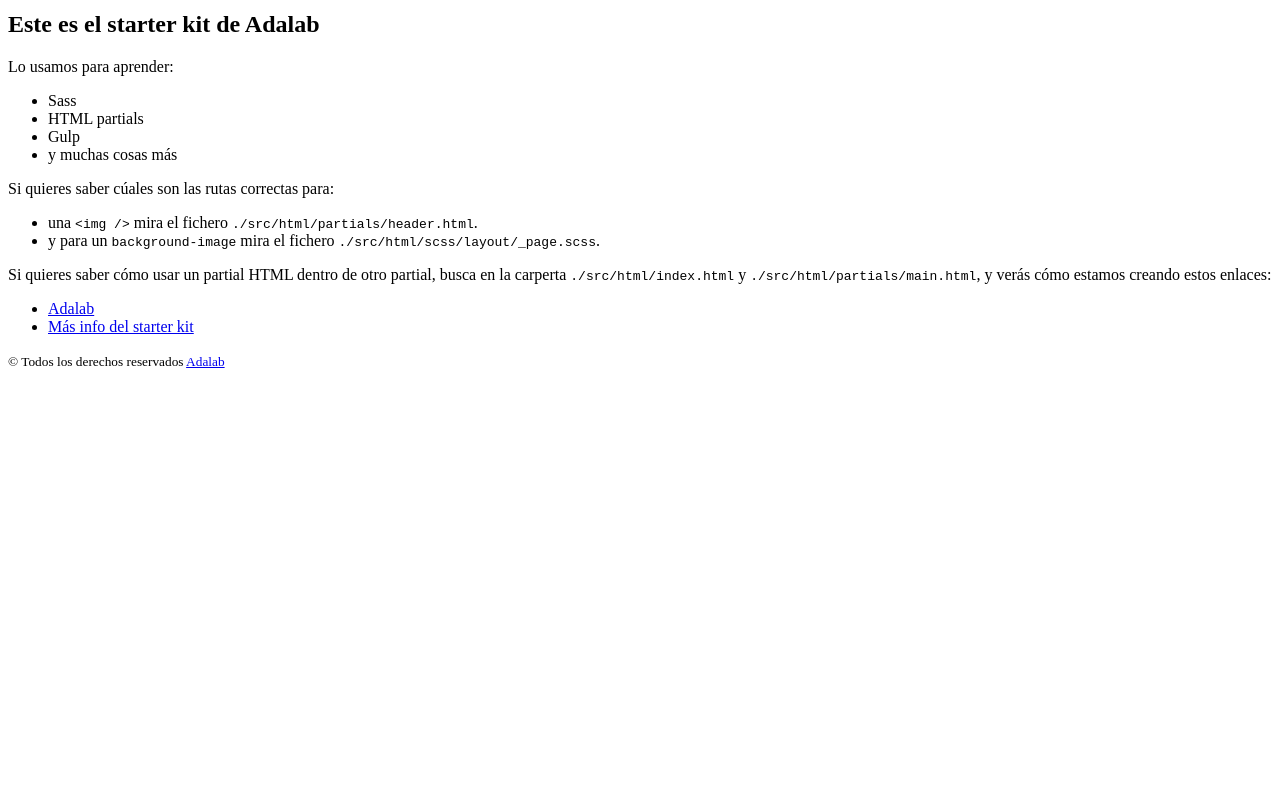
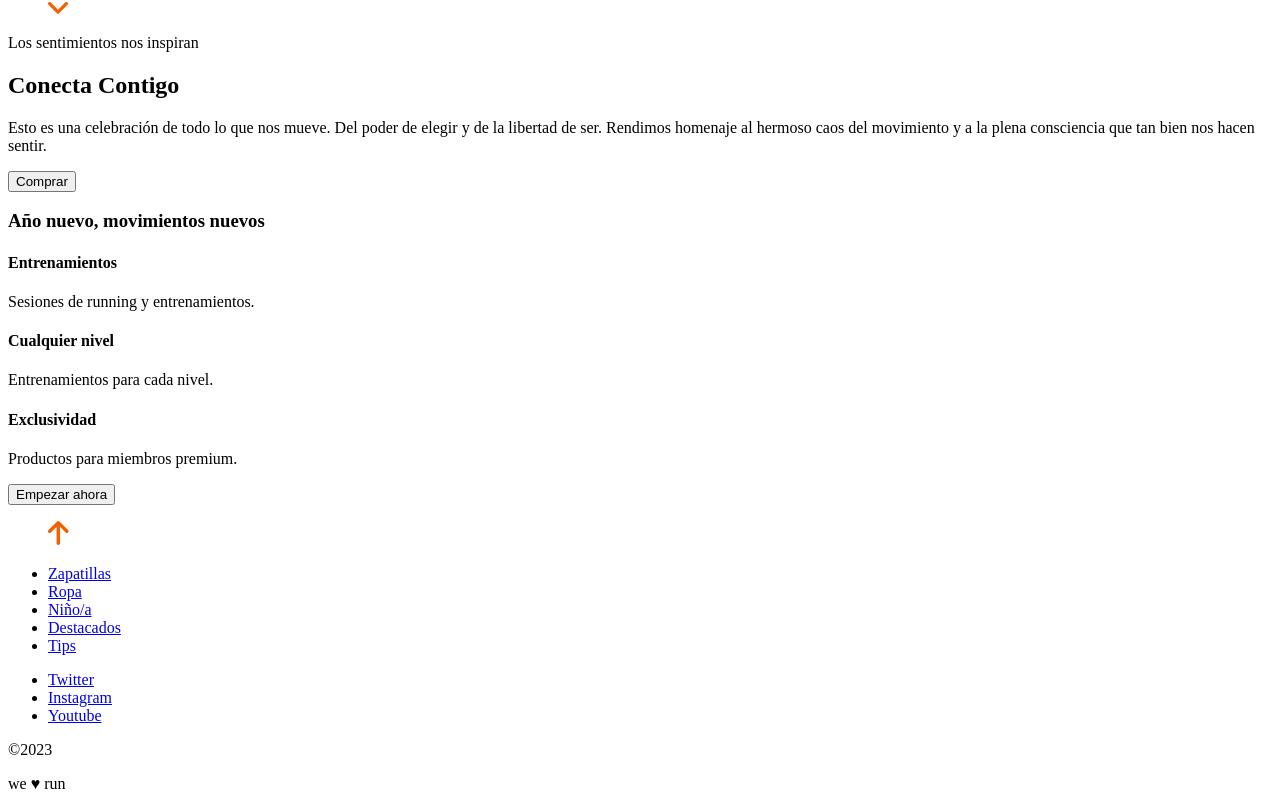
Before and after one commit to Adalab/modulo-1-evaluacion-final-gabriela-ppv, a website built with Vite: page docs/index.html in a window 1280 px wide. Shown: the part 161-955 px from the top of the page. Before the commit the page ends 800 px from the top, so only its background shows below. Built offline with nearby package versions, Linux system fonts and the light colour scheme.

Commit message:
Deployed new version of the page to production

```diff
--- a/docs/index.html
+++ b/docs/index.html
@@ -3,67 +3,109 @@
   <head>
     <meta charset="UTF-8" />
     <meta name="viewport" content="width=device-width, initial-scale=1" />
-    <title>Adalab Web Starter Kit</title>
-    <link href="https://fonts.googleapis.com/css?family=Roboto&display=swap" rel="stylesheet" />
+    <title>Evaluacion final modulo 1</title>
 
-    <link rel="icon" href="./images/favicon.png" />
-    <link rel="stylesheet" href="./assets/main-62015576.css">
+    <link rel="preconnect" href="https://fonts.googleapis.com" />
+    <link rel="preconnect" href="https://fonts.gstatic.com" crossorigin />
+    <link
+      href="https://fonts.googleapis.com/css2?family=Montserrat:ital,wght@0,400;0,800;1,300&family=Roboto:ital,wght@0,400;0,500;0,900;1,400&display=swap"
+      rel="stylesheet"
+    />
+    <link rel="preconnect" href="https://fonts.googleapis.com" />
+    <link rel="preconnect" href="https://fonts.gstatic.com" crossorigin />
+    <link
+      href="https://fonts.googleapis.com/css2?family=Montserrat:ital,wght@0,400;0,800;1,300&family=Roboto+Slab:wght@700&family=Roboto:ital,wght@0,400;0,500;0,900;1,400&display=swap"
+      rel="stylesheet"
+    />
+    <link rel="stylesheet" href="./assets/index-83d4edaf.css">
   </head>
 
   <body>
-    <div class="page">
-      <header class="page__header">
-  <img src="./images/logo-adalab.png" alt="Adalab">
-  <h1>Bienvenidos a Adalab</h1>
+    <main>
+      <header class="header" id="headerinicio">
+  <figure class="header__hamburger">
+    <a href="https://adalab.es">
+      <img src="./images/ico-menu.svg" alt="icono menu" />
+    </a>
+  </figure>
+
+  <h1 class="header__title">Hasta un 50% de descuento</h1>
+  <h2 class="header__titletwo">
+    Ya estan aqui las ofertas de fin de temporada
+  </h2>
+  <figure>
+    <a href="#move">
+      <img
+        src="./images/ico-scroll-down.svg"
+        alt="scroll de flecha"
+        class="header__scrolldown"
+        class="header__scrolldown"
+      />
+    </a>
+  </figure>
 </header>
 
-      <main class="page__main">
-  <h2>Este es el starter kit de Adalab</h2>
-  <p>Lo usamos para aprender:</p>
-  <ul class="main__list">
-    <li>Sass</li>
-    <li>HTML partials</li>
-    <li>Gulp</li>
-    <li>y muchas cosas más</li>
-  </ul>
-  <p>Si quieres saber cúales son las rutas correctas para:</p>
-  <ul class="main__list">
-    <li>
-      una <code class="code">&lt;img /&gt;</code> mira el fichero
-      <code class="code">./src/html/partials/header.html</code>.
-    </li>
-    <li>
-      y para un <code class="code">background-image</code> mira el fichero
-      <code class="code">./src/html/scss/layout/_page.scss</code>.
-    </li>
-  </ul>
-  <p>
-    Si quieres saber cómo usar un partial HTML dentro de otro partial, busca en la carperta
-    <code class="code">./src/html/index.html</code> y
-    <code class="code">./src/html/partials/main.html</code>, y verás cómo estamos creando estos
-    enlaces:
+      <section class="boxconnect">
+  <p class="boxconnect__slogan">Los sentimientos nos inspiran</p>
+  <h2 class="boxconnect__title">Conecta Contigo</h2>
+  <p class="boxconnect__text">
+    Esto es una celebración de todo lo que nos mueve. Del poder de elegir y de
+    la libertad de ser. Rendimos homenaje al hermoso caos del movimiento y a la
+    plena consciencia que tan bien nos hacen sentir.
   </p>
-  <ul class="main__list">
-    <li>
-      <a class="link__adalab" href="https://adalab.es">Adalab</a>
+  <button class="boxconnect__button">Comprar</button>
+</section>
 
-    </li>
-    <li>
-      <a class="{=$aClass}" href="./more-info.html">Más info del starter kit</a>
+      <section class="boxnewyear" id="move">
+  <h3 class="boxnewyear__title">Año nuevo, movimientos nuevos</h3>
+  <article class="boxnewyear__article">
+  <h4>Entrenamientos</h4>
+  <p>Sesiones de running y entrenamientos.</p>
+</article>
 
-    </li>
-  </ul>
-</main>
+  <article class="boxnewyear__article">
+  <h4>Cualquier nivel</h4>
+  <p>Entrenamientos para cada nivel.</p>
+</article>
 
-      <footer class="page__footer">
-  <small>
-    &copy; Todos los derechos reservados
-    <a class="link__adalab" href="https://adalab.es">Adalab</a>
+  <article class="boxnewyear__article">
+  <h4>Exclusividad</h4>
+  <p>Productos para miembros premium.</p>
+</article>
 
-  </small>
+  <button class="boxnewyear__button">Empezar ahora</button>
+</section>
+
+      <footer class="footer">
+  <figure class="footer__arrow">
+    <a href="#headerinicio">
+      <img src="./images/ico-arrow.svg" alt="flecha para scroll" />
+    </a>
+  </figure>
+
+  <nav class="footer__nav">
+    <ul class="footer__nav--list">
+      <li><a href="https://adalab.es">Zapatillas</a></li>
+      <li><a href="https://adalab.es">Ropa</a></li>
+      <li><a href="https://adalab.es">Niño/a</a></li>
+      <li><a href="https://adalab.es">Destacados</a></li>
+      <li><a href="https://adalab.es">Tips</a></li>
+    </ul>
+  </nav>
+  <nav class="footer__nav">
+    <ul class="footer__nav--list">
+      <li><a href="https://adalab.es">Twitter</a></li>
+      <li><a href="https://adalab.es">Instagram</a></li>
+      <li><a href="https://adalab.es">Youtube</a></li>
+    </ul>
+  </nav>
+
+  <div class="footer__heart">
+    <p>&copy;2023</p>
+    <p>we <span class="footer__heart--red">&hearts;</span> run</p>
+  </div>
 </footer>
 
-    </div>
-    <script src="./js/main.js"></script>
+    </main>
   </body>
 </html>
```
Also changed, not shown: docs/more-info.html (deleted, +0 -42 lines), docs/images/bg-adalab.png (deleted), docs/images/favicon.png (deleted), docs/images/ico-arrow.svg (added), docs/images/ico-menu.svg (added), docs/images/ico-scroll-down.svg (added), docs/images/logo-adalab.png (deleted), 3 other files.
